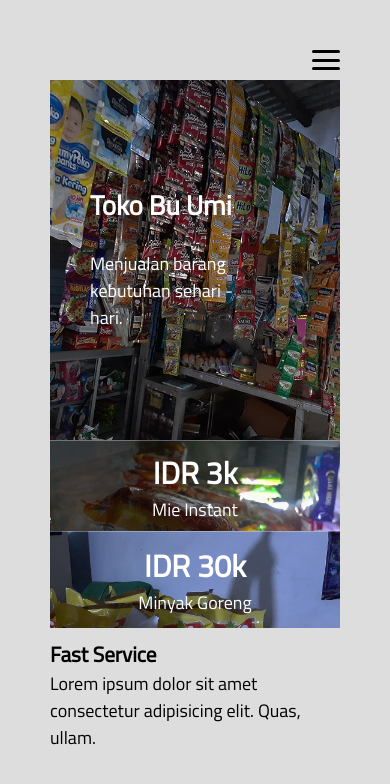
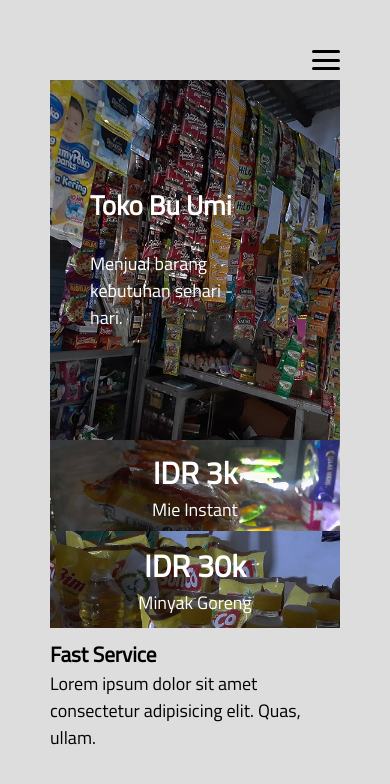
Before and after one commit to adhamnugroho/tokobumi.github.io, a plain HTML site: page index.html in a window 390 px wide. Drawn offline with Linux system fonts and the light colour scheme.

Commit message:
Change visibility text in hero elemen in widescreen, change position of image in feature elemen

```diff
--- a/css/style.css
+++ b/css/style.css
@@ -34,7 +34,6 @@ img {
 
 .hero {
   grid-area: hero;
-  /* max-width: 70%; */
   min-height: 300px;
   background-image: url("../assets/img/gambar_perkenalan_website.jpg");
   background-size: cover;
@@ -44,7 +43,8 @@ img {
 }
 
 .hero > * {
-  display: none;
+  display: block;
+  color: #fff;
 }
 
 .features {
@@ -65,6 +65,7 @@ img {
   grid-area: feature-2;
   background-image: url("../assets/img/gambar-slide-3.jpg");
   background-size: cover;
+  background-position: center;
 }
 
 .features .price {
@@ -238,6 +239,14 @@ ul.menu-list li a:hover {
     grid-template-columns: 1fr;
   }
 
+  .features.feature-1 {
+    background-position: 50% 10%;
+  }
+
+  .features.feature-2 {
+    background-position: 50% 30%;
+  }
+
   .features .price {
     margin-top: 10%;
   }
--- a/index.html
+++ b/index.html
@@ -12,7 +12,7 @@
       <header class="header">
         <div class="hero">
           <h2 class="heading">Toko Bu Umi</h2>
-          <p class="sub-heading">Menjualan barang kebutuhan sehari - hari.</p>
+          <p class="sub-heading">Menjual barang kebutuhan sehari - hari.</p>
         </div>
         <div class="features feature-1">
           <h4 class="price">IDR 3k</h4>
```
